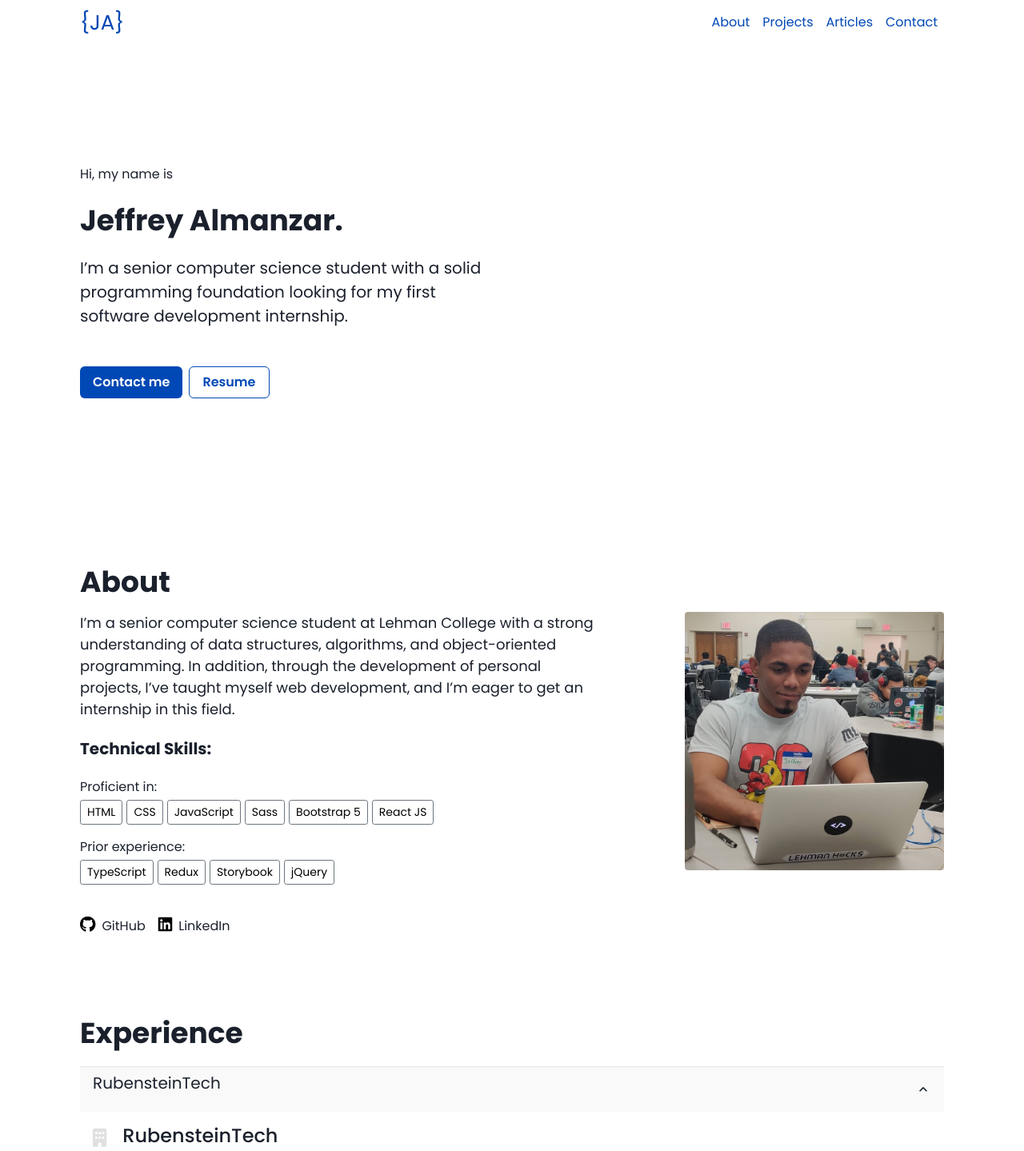
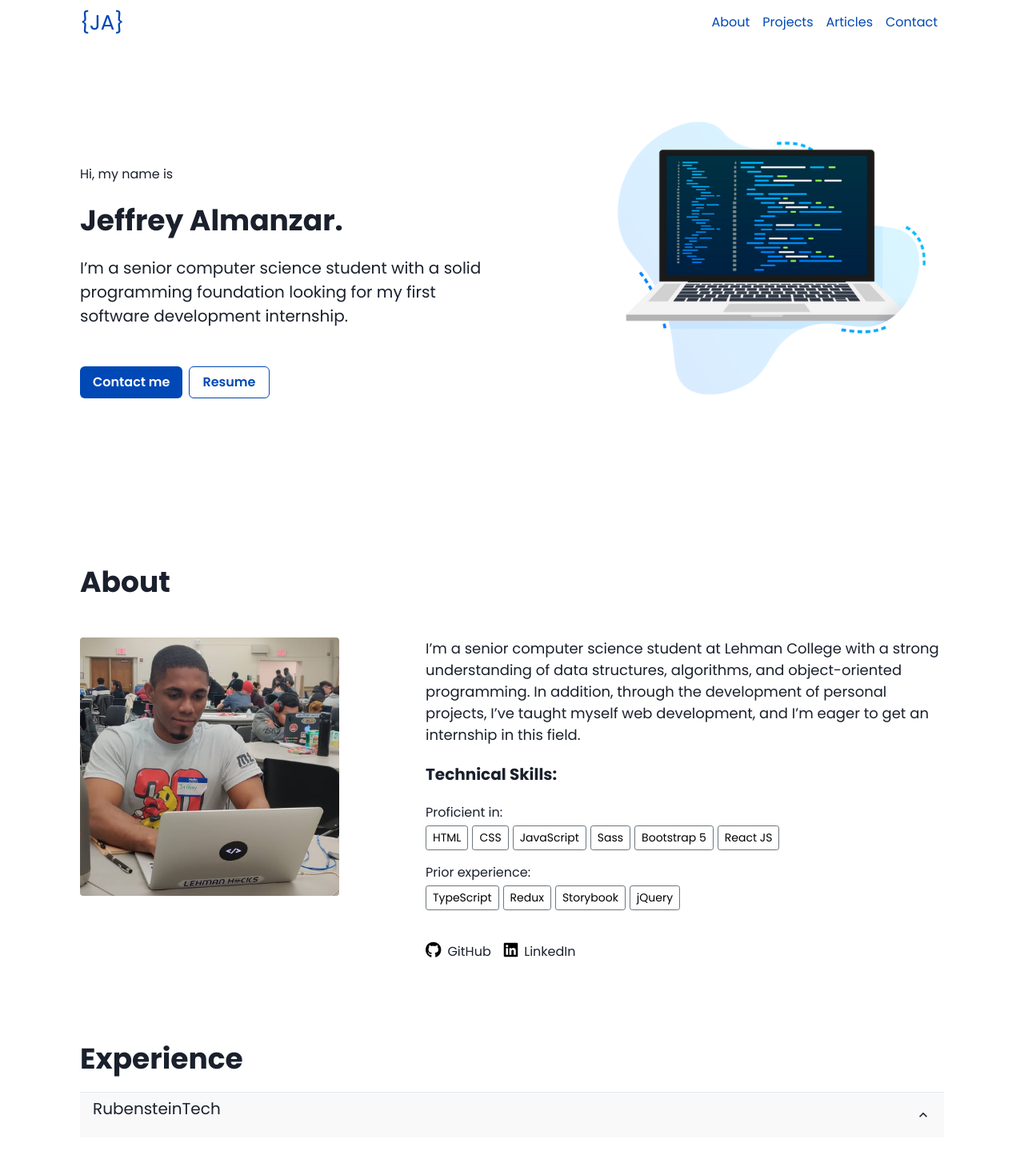
Before and after one commit to Jeffrey-A/portfolio-template, a Next.js app: page / in a window 1280 px wide. Shown: the top 1439 px of the page at 80% size. Built offline with nearby package versions, Linux system fonts and the light colour scheme.

Commit message:
feat: add improvements

```diff
--- a/components/About.jsx
+++ b/components/About.jsx
@@ -12,9 +12,9 @@ export default function About(props) {
     return (
         <div id="about" className="section">
             <Heading mb={4}>{sectionHeading}</Heading>
-            <div className="d-lg-flex justify-content-between">
+            <div className="d-lg-flex justify-content-between mt-5">
                 <AboutContent />
-                <div className="about-photo-container mb-3 mb-0">
+                <div className="about-photo-container mt-5 mt-lg-0 mb-3 mb-0 order-0">
                     <img src={imageSrc} alt="About image" />
                 </div>
             </div>
@@ -24,7 +24,7 @@ export default function About(props) {
 
 function AboutContent(props) {
     return (
-        <div className="about-text">
+        <div className="about-text order-1">
             <Text fontSize='lg' mb={3}>
                 I’m a senior computer science student at Lehman College with a strong understanding of data structures, algorithms, and object-oriented programming. In addition, through the development of personal projects, I’ve taught myself web development, and I’m eager to get an internship in this field.
             </Text>
--- a/components/Hero.jsx
+++ b/components/Hero.jsx
@@ -31,6 +31,11 @@ function Hero(props) {
                         </div>
                     </div>
                 </div>
+                <div className="d-none d-lg-block align-self-center">
+                    {heroData.image && (
+                        <img src={heroData.image} alt="Hero image" />
+                    )}
+                </div>
             </div>
         </div>
     );
--- a/data/index.js
+++ b/data/index.js
@@ -39,6 +39,7 @@ export const heroData = {
     introText: 'Hi, my name is',
     name: `${name}.`,
     headline: heroHeadline,
+    image: 'images/hero-image.png',
     contactLink: {
         text: 'Contact me',
         url: `mailto:${email}`
```
Also changed, not shown: pages/index.js (+0 -9 lines), public/images/hero-image.png (added), public/images/hero-photo.png (deleted).
